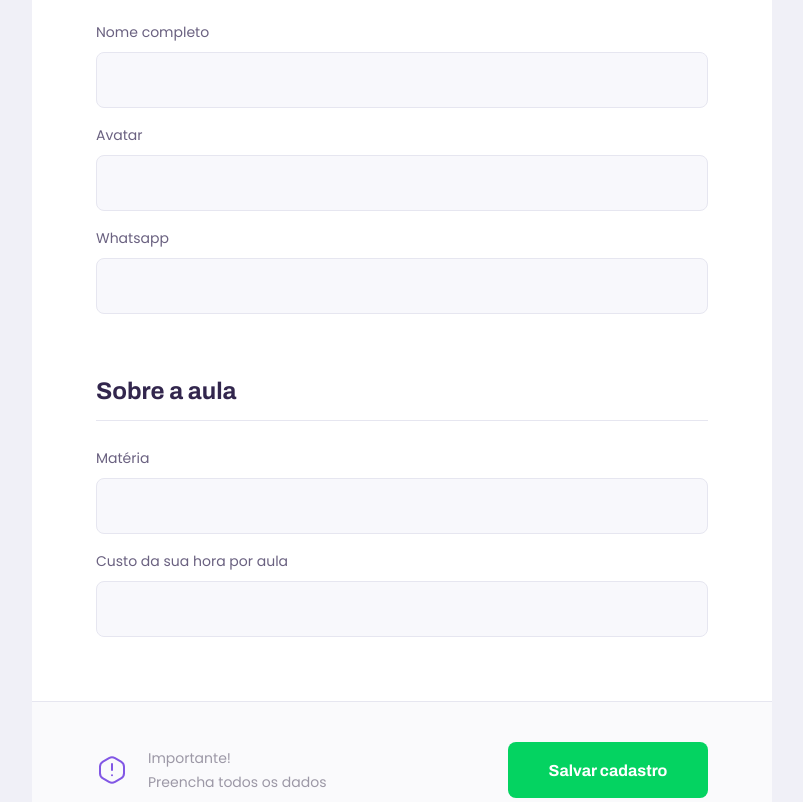
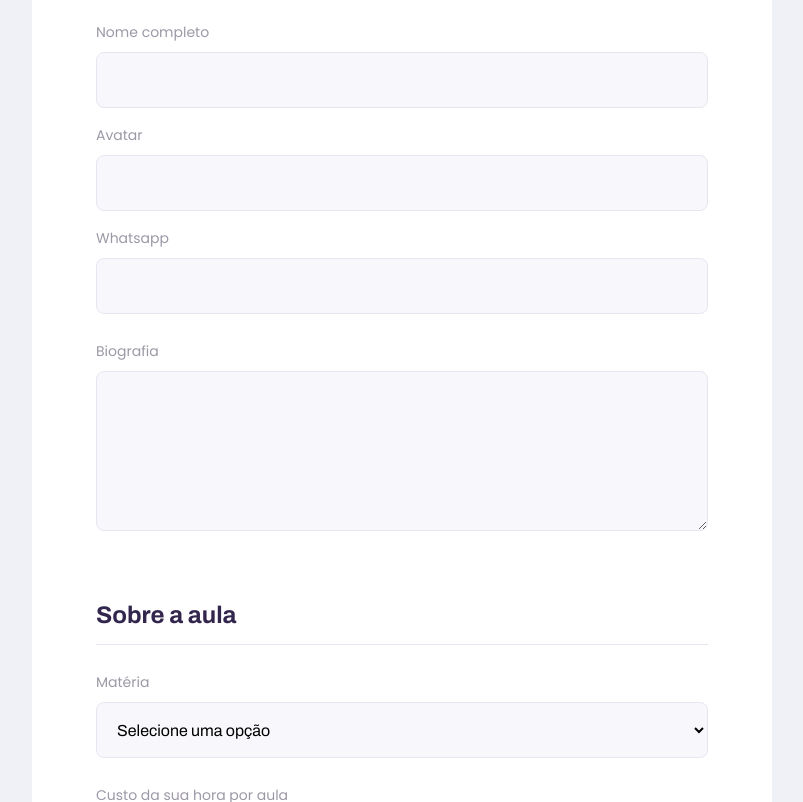
Before and after one commit to Moraes91/proffy, a React (Create React App) app in the folder web/: page /give-classes in a window 1280 px wide. Shown: the part 420-1222 px from the top of the page, without its empty margins (238-1041 px from the left). Built offline with nearby package versions, Linux system fonts and the light colour scheme.

Commit message:
criado componente de textarea e select

```diff
--- /dev/null
+++ b/web/src/components/Select/index.tsx
@@ -0,0 +1,30 @@
+import React, { SelectHTMLAttributes } from 'react';
+
+import './styles.css';
+
+interface SelectProps extends SelectHTMLAttributes<HTMLSelectElement> {
+    name: string;
+    label: string;
+    options: Array<{
+        value: string;
+        label: string;
+    }>;
+}
+
+const Select: React.FC<SelectProps> = ({label, name, options, ...rest}) => {
+    return (
+        <div className="select-block">
+            <label htmlFor={name}>{label}</label>
+            <select id={name} {...rest}>
+
+                <option value='' selected disabled hidden>Selecione uma opção</option>
+
+                {options.map(option => {
+                    return <option key={option.value} value={option.value}> {option.label} </option>
+                })};
+            </select>
+        </div>
+    );
+}
+
+export default Select;
--- /dev/null
+++ b/web/src/components/Select/styles.css
@@ -0,0 +1,34 @@
+.select-block {
+    position: relative;
+}
+
+.select-block + .select-block {
+    margin-top: 1.4rem;
+}
+
+.select-block label {
+    font-size: 1.4rem;
+}
+
+.select-block select {
+    width: 100%;
+    height: 5.6rem;
+    margin-top: 0.8rem;
+    border-radius: 0.8rem;
+    background: var(--color-input-background);
+    border: 1px solid var(--color-line-in-white);
+    outline: 0;
+    padding: 0 1.6rem;
+    font: 1.6rem Archivo;
+}
+
+.select-block:focus-within::after {
+    content: '';
+    width: calc(100% - 3.2rem);
+    height: 2px;
+    background: var(--color-primary-light);
+    position: absolute;
+    left: 1.6rem;
+    right: 1.6rem;
+    bottom: 0;
+}
--- /dev/null
+++ b/web/src/components/Textarea/index.tsx
@@ -0,0 +1,20 @@
+import React, { TextareaHTMLAttributes } from 'react';
+
+import './styles.css';
+
+interface TextareaProps extends TextareaHTMLAttributes<HTMLTextAreaElement> {
+    name: string;
+    label: string;
+
+}
+
+const Textarea: React.FC<TextareaProps> = ({label, name, ...rest}) => {
+    return (
+        <div className="textarea-block">
+            <label htmlFor={name}>{label}</label>
+            <textarea id={name} {...rest} />
+        </div>
+    )
+}
+
+export default Textarea;
--- /dev/null
+++ b/web/src/components/Textarea/styles.css
@@ -0,0 +1,36 @@
+.textarea-block {
+    position: relative;
+}
+
+.textarea-block + .textarea-block {
+    margin-top: 1.4rem;
+}
+
+.textarea-block label {
+    font-size: 1.4rem;
+}
+
+.textarea-block textarea {
+    width: 100%;
+    height: 16rem;
+    min-height: 10rem;
+    margin-top: 0.8rem;
+    border-radius: 0.8rem;
+    background: var(--color-input-background);
+    border: 1px solid var(--color-line-in-white);
+    outline: 0;
+    padding: 1.2rem 1.6rem;
+    font: 1.6rem Archivo;
+    resize: vertical;
+}
+
+.textarea-block:focus-within::after {
+    content: '';
+    width: calc(100% - 3.2rem);
+    height: 2px;
+    background: var(--color-primary-light);
+    position: absolute;
+    left: 1.6rem;
+    right: 1.6rem;
+    bottom: 7px;
+}
--- a/web/src/pages/TeacherForm/index.tsx
+++ b/web/src/pages/TeacherForm/index.tsx
@@ -2,6 +2,8 @@ import React from 'react';
 
 import PageHeader from '../../components/PageHeader';
 import Input from '../../components/Input';
+import Textarea from '../../components/Textarea';
+import Select from '../../components/Select';
 
 import warningIcon from '../../assets/images/icons/warning.svg';
 
@@ -22,13 +24,34 @@ function TeacherForm () {
                     <Input name="name" label="Nome completo"/>
                     <Input name="avatar" label="Avatar"/>
                     <Input name="whatsapp" label="Whatsapp"/>
+                    <Textarea name="bio" label="Biografia" />
 
                 </fieldset>
 
                 <fieldset>
                     <legend>Sobre a aula</legend>
 
-                    <Input name="subject" label="Matéria"/>
+
+                    <Select
+                        name="subject"
+                        label="Matéria"
+                        options={[
+                            { value:'Artes', label:'Artes' },
+                            { value:'Português', label:'Português' },
+                            { value:'Matemática', label:'Matemática' },
+                            { value:'Química', label:'Química' },
+                            { value:'Física', label:'Física' },
+                            { value:'Literatura', label:'Literatura' },
+                            { value:'História', label:'História' },
+                            { value:'Geografia', label:'Geografia' },
+                            { value:'Filosofia', label:'Filosofia' },
+                            { value:'Sociologia', label:'Sociologia' },
+                            { value:'Música', label:'Música' },
+                            { value:'Educação Física', label:'Educação Física' },
+                            { value:'Religião', label:'Religião' },
+                            { value:'Geometria', label:'Geometria' },
+                        ]}
+                    />
                     <Input name="cost" label="Custo da sua hora por aula" />
 
                 </fieldset>
--- a/web/src/pages/TeacherForm/styles.css
+++ b/web/src/pages/TeacherForm/styles.css
@@ -36,6 +36,15 @@
     width: 100%;
     padding-bottom: 1.6rem;
     border-bottom: 1px solid var(--color-line-in-white);
+}
+
+#page-teacher-form main fieldset .input-block + .textarea-block,
+#page-teacher-form main fieldset .select-block + .input-block {
+    margin-top: 2.4rem;
+}
+
+#page-teacher-form main label {
+    color: var(--color-text-complement);
 }
 
 #page-teacher-form main footer {
```
